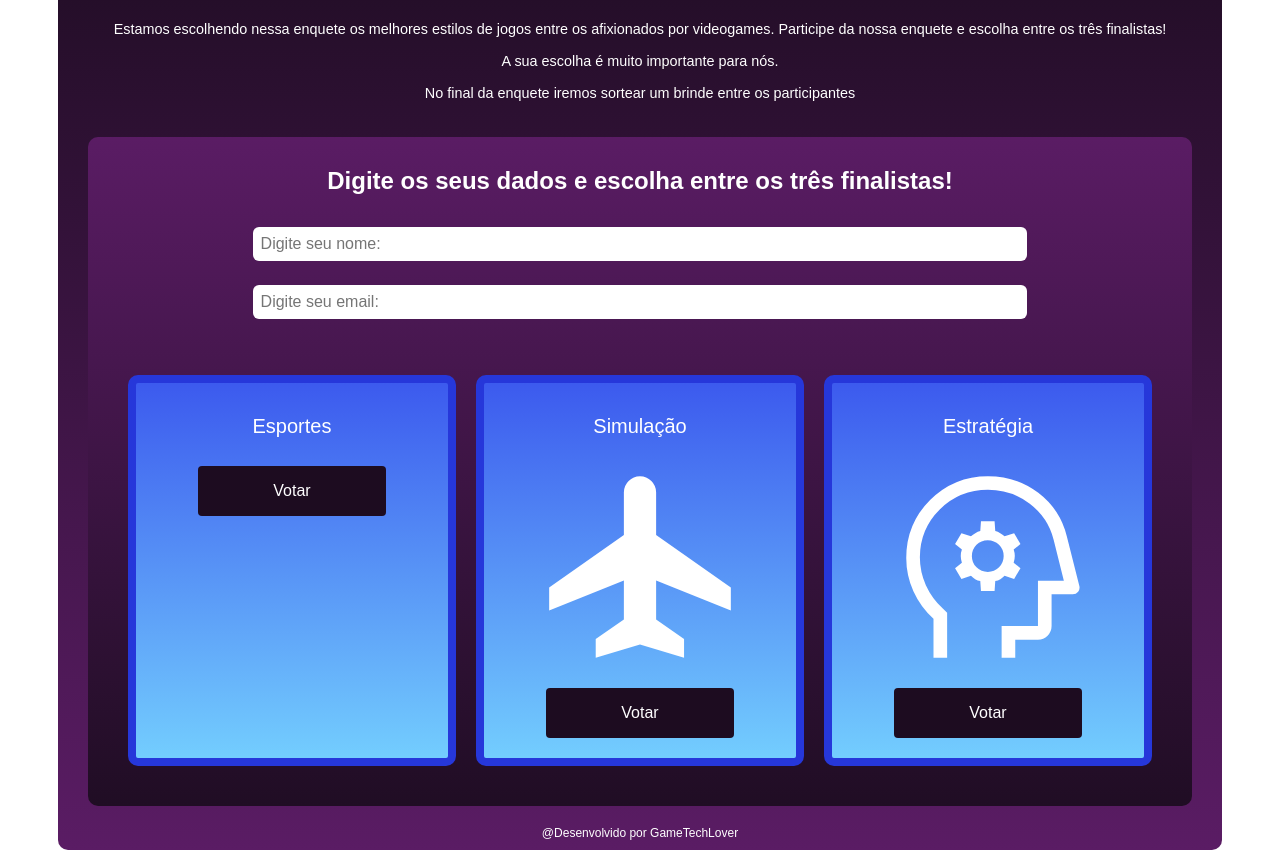
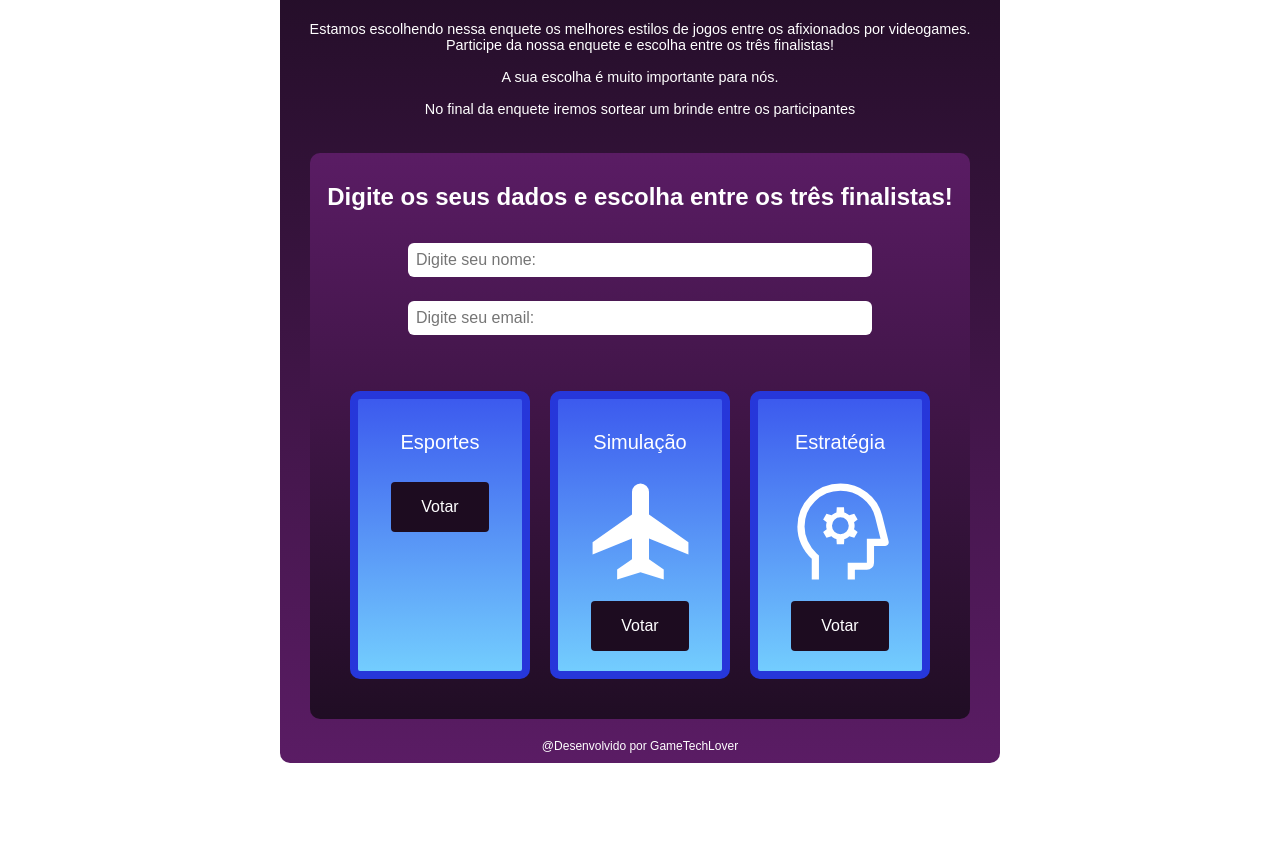
Before and after one commit to CarvGabriel/Bootcamp-Modulo1-Projeto2, a plain HTML site: page index.html in a window 1280 px wide. Shown: the part 87-945 px from the top of the page. After the commit the page ends 858 px from the top, so only its background shows below. Drawn offline with Linux system fonts and the light colour scheme.

Commit message:
closes #9 - Correção

```diff
--- a/index.css
+++ b/index.css
@@ -8,7 +8,10 @@
     font-family: Arial, Helvetica, sans-serif;
     color: #fff;
     border-radius: 10px;
-    margin-inline: 50px;
+    margin-left: auto;
+    margin-right: auto;
+    width: 80%;
+    max-width: 700px;
 }
 
 .enquete{
@@ -29,6 +32,7 @@ header{
 footer{
     font-size: 0.75rem;
 }
+
 
 h1{
     color: #FDC023;
```
